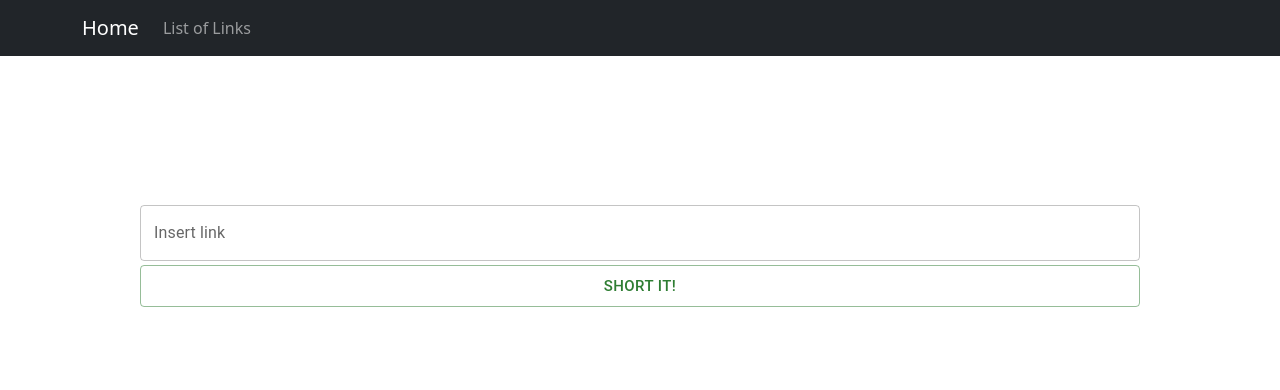
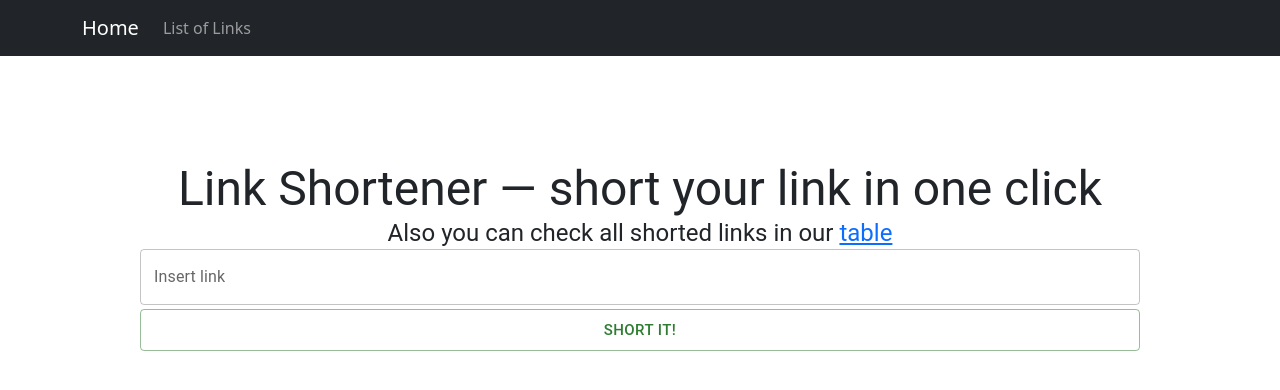
Before and after one commit to MiBBy-4/link_shortener_frontend, a React (Create React App) app: page / in a window 1280 px wide. Shown: the top 390 px of the page. Built offline with nearby package versions, Linux system fonts and the light colour scheme.

Commit message:
feat: add ability to post new link

```diff
--- a/src/Link/LinksList.jsx
+++ b/src/Link/LinksList.jsx
@@ -7,7 +7,7 @@ import TableHead from '@mui/material/TableHead';
 import TableRow from '@mui/material/TableRow';
 import Paper from '@mui/material/Paper';
 import { Container } from '@mui/material';
-import getLinks from '../apiRequests/LinkRequests';
+import { getLinks } from '../apiRequests/LinkRequests';
 
 export default function LinksList() {
   const [links, setLinks] = useState([]);
--- a/src/Link/Main.jsx
+++ b/src/Link/Main.jsx
@@ -1,7 +1,8 @@
-import { Grid, Button } from '@mui/material';
+import { Grid, Button, Typography } from '@mui/material';
 import Box from '@mui/material/Box';
 import TextField from '@mui/material/TextField';
 import { useState } from 'react';
+import { postLink } from '../apiRequests/LinkRequests';
 
 export default function Main() {
   const [link, setLink] = useState({
@@ -16,7 +17,19 @@ export default function Main() {
     });
   }
 
+  async function formSubmit(formData) {
+    const data = new FormData(formData);
+    const response = await postLink(data);
+    console.log(response);
+  }
+
+  const handleSubmit = (event) => {
+    formSubmit(event.target);
+    event.preventDefault();
+  };
+
   return (
+    <div>
       <Grid
         container
         spacing={0}
@@ -32,7 +45,13 @@ export default function Main() {
               maxWidth: '100%',
             }}
           >
-          <form>
+            <Typography variant="h3" className="text-center">Link Shortener — short your link in one click</Typography>
+            <Typography variant="h5" className="text-center">
+              Also you can check all shorted links in our
+              {' '}
+              <a href="/links">table</a>
+            </Typography>
+            <form onSubmit={handleSubmit}>
               <TextField fullWidth label="Insert link" id="base_link" name="base_link" onChange={handleIdeaChange} />
               <Button fullWidth variant="outlined" color="success" size="large" className="mt-1" type="submit">
                 Short It!
@@ -41,5 +60,6 @@ export default function Main() {
           </Box>
         </Grid>
       </Grid>
+    </div>
   );
 }
--- a/src/apiRequests/LinkRequests.jsx
+++ b/src/apiRequests/LinkRequests.jsx
@@ -1,5 +1,13 @@
 import axios from 'axios';
 
-export default function getLinks() {
+export function getLinks() {
   return axios.get(`${process.env.REACT_APP_API_URL}api/v1/links`, { withCredentials: true });
 }
+
+export function postLink(data) {
+  return axios.post(`${process.env.REACT_APP_API_URL}api/v1/links`, {
+    link: {
+      base_link: data.get('base_link'),
+    },
+  }, { withCredentials: true });
+}
--- a/src/templates/Navbar.jsx
+++ b/src/templates/Navbar.jsx
@@ -2,7 +2,6 @@ import {
   Navbar,
   Container,
   Nav,
-  NavDropdown,
 } from 'react-bootstrap';
 
 export default function LinkNavbar() {
```
Lines whose indentation alone changed are shown as unchanged.
